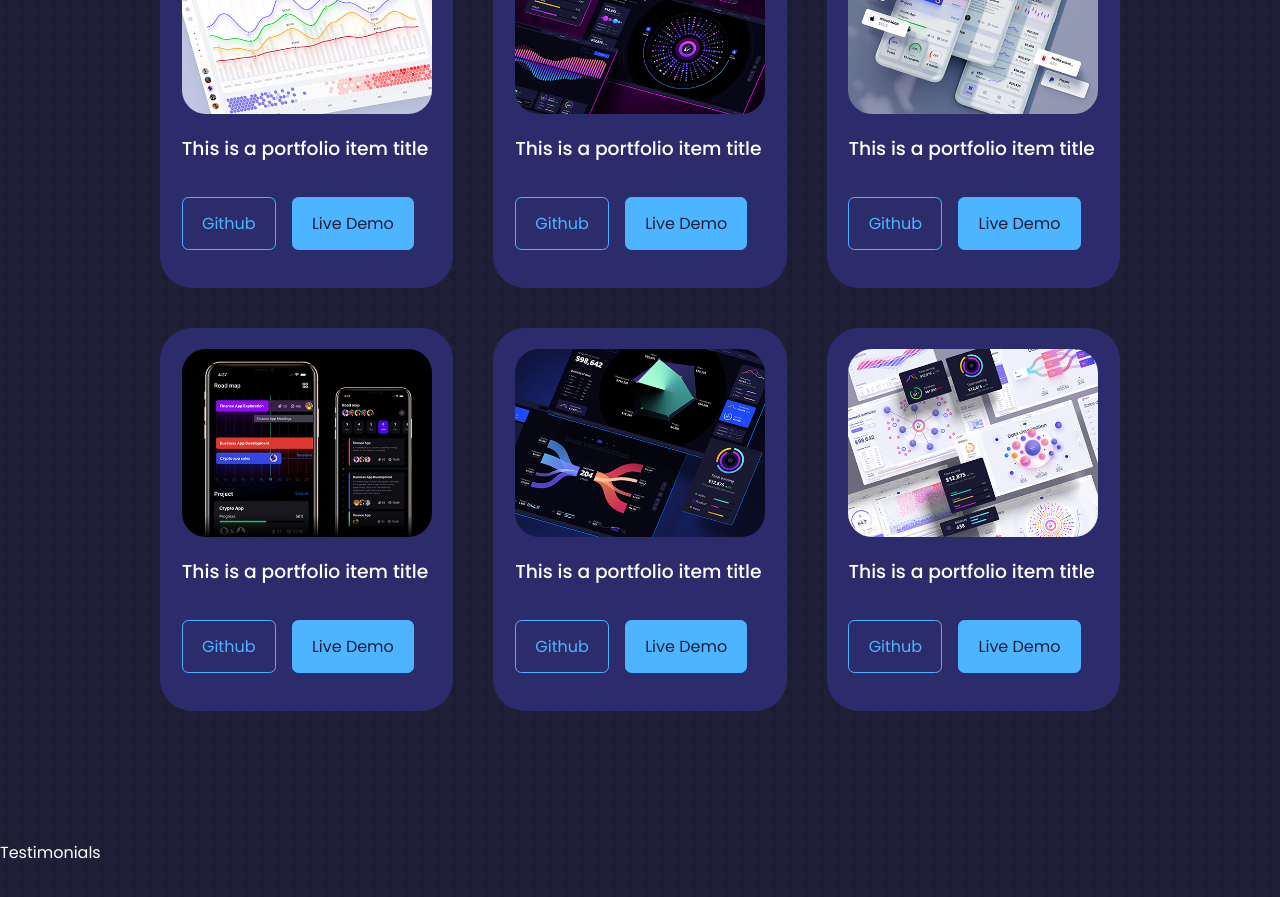
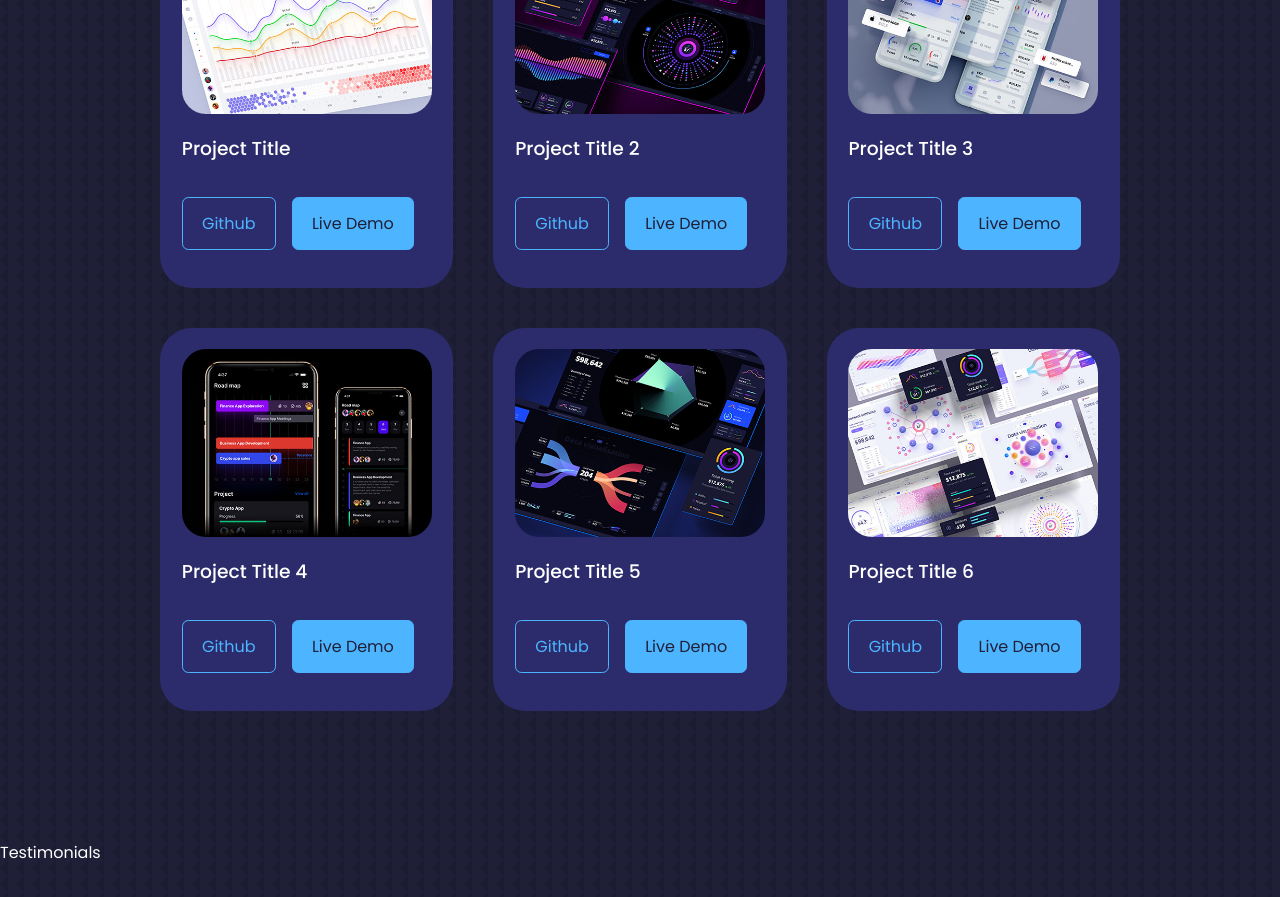
Before and after one commit to CameronRiecan/CameronRiecan.github.io, a React (Create React App) app: page / in a window 1280 px wide. Shown: the part 3860-4757 px from the top of the page. Built offline with nearby package versions, Linux system fonts and the light colour scheme.

Commit message:
update code by adding an array and then mapping through it for the portfolio projects

```diff
--- a/src/components/portfolio/Portfolio.jsx
+++ b/src/components/portfolio/Portfolio.jsx
@@ -7,6 +7,51 @@
 import IMG5 from '../../assets/portfolio5.png'
 import IMG6 from '../../assets/portfolio6.jpg'
 
+const data = [
+  {
+    id: 1,
+    image: IMG1,
+    title: 'Project Title',
+    github: 'https://github.com/CameronRiecan',
+    demo: 'https://dribble.com'
+  },
+  {
+    id: 2,
+    image: IMG2,
+    title: 'Project Title 2',
+    github: 'https://github.com/CameronRiecan',
+    demo: 'https://dribble.com'
+  },
+  {
+    id: 3,
+    image: IMG3,
+    title: 'Project Title 3',
+    github: 'https://github.com/CameronRiecan',
+    demo: 'https://dribble.com'
+  },
+  {
+    id: 4,
+    image: IMG4,
+    title: 'Project Title 4',
+    github: 'https://github.com/CameronRiecan',
+    demo: 'https://dribble.com'
+  },
+  {
+    id: 5,
+    image: IMG5,
+    title: 'Project Title 5',
+    github: 'https://github.com/CameronRiecan',
+    demo: 'https://dribble.com'
+  },
+  {
+    id: 6,
+    image: IMG6,
+    title: 'Project Title 6',
+    github: 'https://github.com/CameronRiecan',
+    demo: 'https://dribble.com'
+  }
+]
+
 const Portfolio = () => {
   return (
     <section id='portfolio'>
@@ -14,66 +59,23 @@
       <h2>Portfolio</h2>
 
       <div className='container portfolio_container'>
-        <article className='portfolio_item'>
-          <div className="portfolio_item-image">
-            <img src={IMG1} alt='Project Image' />
-          </div>
-          <h3>This is a portfolio item title</h3>
-          <div className='portfolio_item-cta'>
-            <a href='https://github.com/CameronRiecan' className='btn'>Github</a>
-            <a href='https://dribble.com/Alien_pixels' className='btn btn-primary' target='_blank'>Live Demo</a>
-          </div>
-        </article>
-        <article className='portfolio_item'>
-          <div className="portfolio_item-image">
-            <img src={IMG2} alt='Project Image' />
-          </div>
-          <h3>This is a portfolio item title</h3>
-          <div className='portfolio_item-cta'>
-            <a href='https://github.com/CameronRiecan' className='btn'>Github</a>
-            <a href='https://dribble.com/Alien_pixels' className='btn btn-primary' target='_blank'>Live Demo</a>
-          </div>
-        </article>
-        <article className='portfolio_item'>
-          <div className="portfolio_item-image">
-            <img src={IMG3} alt='Project Image' />
-          </div>
-          <h3>This is a portfolio item title</h3>
-          <div className='portfolio_item-cta'>
-            <a href='https://github.com/CameronRiecan' className='btn'>Github</a>
-            <a href='https://dribble.com/Alien_pixels' className='btn btn-primary' target='_blank'>Live Demo</a>
-          </div>
-        </article>
-        <article className='portfolio_item'>
-          <div className="portfolio_item-image">
-            <img src={IMG4} alt='Project Image' />
-          </div>
-          <h3>This is a portfolio item title</h3>
-          <div className='portfolio_item-cta'>
-            <a href='https://github.com/CameronRiecan' className='btn'>Github</a>
-            <a href='https://dribble.com/Alien_pixels' className='btn btn-primary' target='_blank'>Live Demo</a>
-          </div>
-        </article>
-        <article className='portfolio_item'>
-          <div className="portfolio_item-image">
-            <img src={IMG5} alt='Project Image' />
-          </div>
-          <h3>This is a portfolio item title</h3>
-          <div className='portfolio_item-cta'>
-            <a href='https://github.com/CameronRiecan' className='btn'>Github</a>
-            <a href='https://dribble.com/Alien_pixels' className='btn btn-primary' target='_blank'>Live Demo</a>
-          </div>
-        </article>
-        <article className='portfolio_item'>
-          <div className="portfolio_item-image">
-            <img src={IMG6} alt='Project Image' />
-          </div>
-          <h3>This is a portfolio item title</h3>
-          <div className='portfolio_item-cta'>
-            <a href='https://github.com/CameronRiecan' className='btn'>Github</a>
-            <a href='https://dribble.com/Alien_pixels' className='btn btn-primary' target='_blank'>Live Demo</a>
-          </div>
-        </article>
+        {
+          data.map(({id, image, title, github, demo}) => {
+            return (
+              <article key={id} className='portfolio_item'>
+              <div className="portfolio_item-image">
+                <img src={image} alt={title} />
+              </div>
+              <h3>{title}</h3>
+              <div className='portfolio_item-cta'>
+                <a href={github} className='btn'>Github</a>
+                <a href={demo} className='btn btn-primary' target='_blank'>Live Demo</a>
+              </div>
+            </article>
+            )
+          }
+          )
+        }
       </div>
     </section>
   )
```
